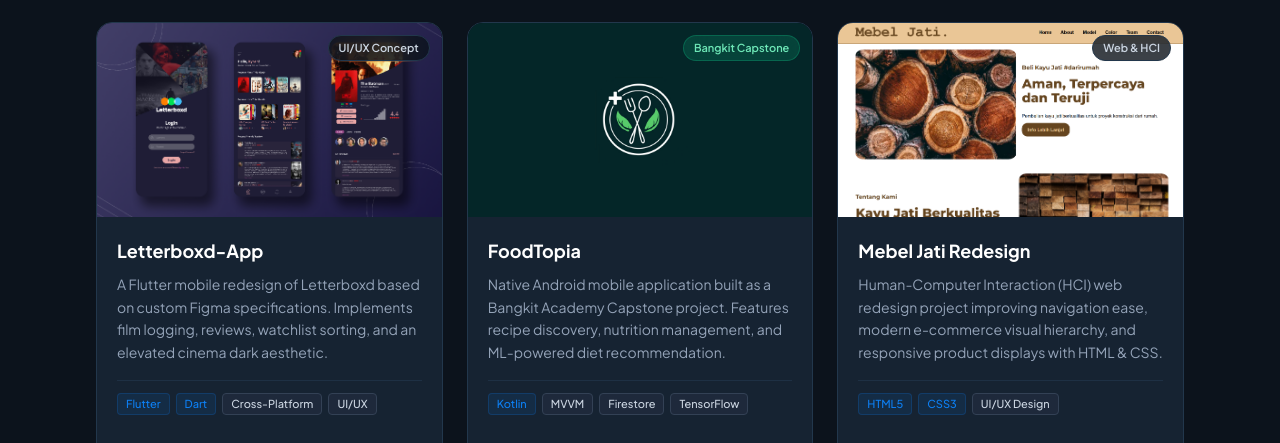
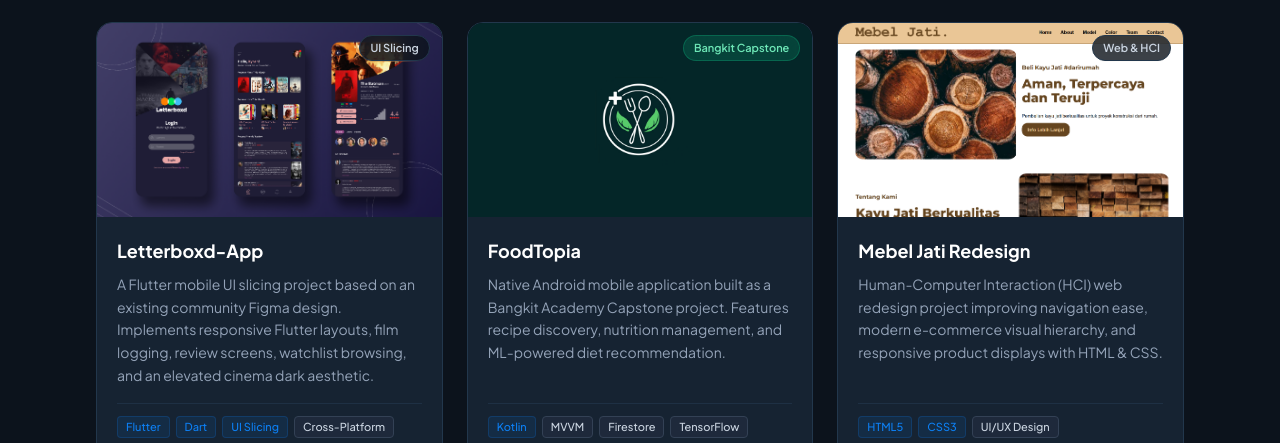
Before and after one commit to dzakisalman/portofolio, a website: page projects.html in a window 1280 px wide. Shown: the part 2692-3135 px from the top of the page. Drawn offline with nearby package versions, Linux system fonts and the light colour scheme.

Commit message:
refactor(projects): update project description for Letterboxd-App
Update the project classification from "UI/UX Concept" to "UI Slicing" and refine the description to better reflect the implementation details.

```diff
--- a/projects.html
+++ b/projects.html
@@ -427,19 +427,19 @@
           <div class="relative w-full aspect-video bg-[#0c131c] overflow-hidden">
             <img src="images/letterboxd.jpg" alt="Letterboxd-App" class="w-full h-full object-cover group-hover:scale-105 transition-transform duration-300" />
             <div class="absolute top-3 right-3 bg-[#0c131c]/80 backdrop-blur-md border border-[#22374c] px-2.5 py-1 rounded-full text-[11px] font-semibold text-slate-300">
-              UI/UX Concept
+              UI Slicing
             </div>
           </div>
           <div class="p-5 flex flex-col flex-1">
             <h3 class="text-white text-lg font-bold group-hover:text-primary transition-colors">Letterboxd-App</h3>
             <p class="text-slate-400 text-sm mt-2 flex-1 leading-relaxed">
-              A Flutter mobile redesign of Letterboxd based on custom Figma specifications. Implements film logging, reviews, watchlist sorting, and an elevated cinema dark aesthetic.
+              A Flutter mobile UI slicing project based on an existing community Figma design. Implements responsive Flutter layouts, film logging, review screens, watchlist browsing, and an elevated cinema dark aesthetic.
             </p>
             <div class="flex flex-wrap gap-1.5 mt-4 pt-3 border-t border-[#22374c]/70">
               <span class="text-[11px] font-medium px-2 py-0.5 rounded bg-primary/10 text-primary border border-primary/20">Flutter</span>
               <span class="text-[11px] font-medium px-2 py-0.5 rounded bg-primary/10 text-primary border border-primary/20">Dart</span>
+              <span class="text-[11px] font-medium px-2 py-0.5 rounded bg-primary/10 text-primary border border-primary/20">UI Slicing</span>
               <span class="text-[11px] font-medium px-2 py-0.5 rounded bg-slate-800 text-slate-300 border border-slate-700">Cross-Platform</span>
-              <span class="text-[11px] font-medium px-2 py-0.5 rounded bg-slate-800 text-slate-300 border border-slate-700">UI/UX</span>
             </div>
             <div class="mt-5 pt-2">
               <a href="https://github.com/dzakisalman/letterboxd-app" target="_blank" rel="noopener noreferrer" class="inline-flex items-center gap-1.5 text-xs font-bold text-primary hover:underline">
```
